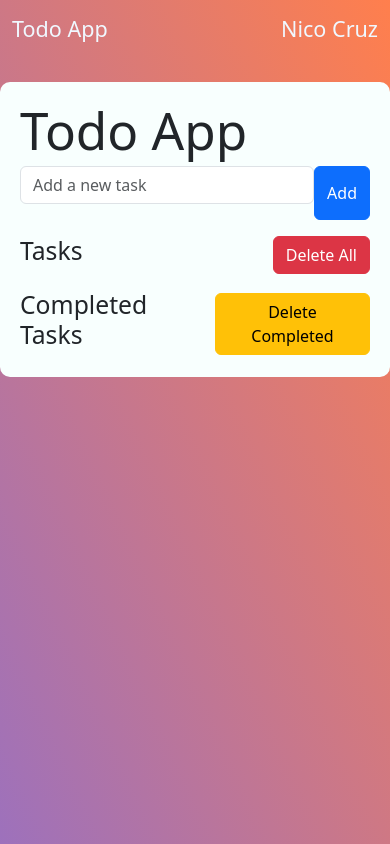
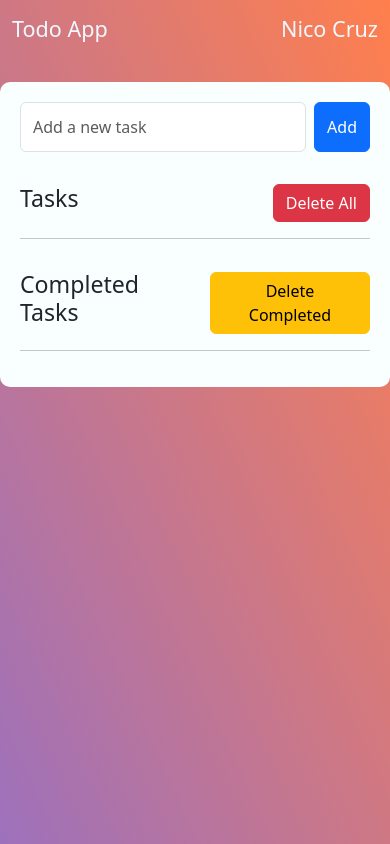
Before and after one commit to Nickz1015/TodoAppList, a React (Vite) app: page / in a window 390 px wide. Built offline with nearby package versions, Linux system fonts and the light colour scheme.

Commit message:
Responsive done

```diff
--- a/src/TodoApp.jsx
+++ b/src/TodoApp.jsx
@@ -125,28 +125,38 @@ const TodoApp = () => {
           width: '100%',
         }}
       >
-        <h1>Todo App</h1>
+        {/* <h1>Todo App</h1> */}
         <Form className="d-flex">
-          <Form.Group className="mb-3 flex-grow-1">
+        <Form.Group className="mb-3 d-flex" style={{ width:'100%'}}>
           <Form.Control
             type="text"
             placeholder="Add a new task"
             value={newTask}
             onChange={(e) => setNewTask(e.target.value)}
             onKeyDown={(e) => e.key === 'Enter' && addTask(e)}
+            style={{
+              height: '50px',
+              marginRight: '8px', // Adjust the margin as needed
+
+            }}
           />
-          </Form.Group>
-          <Button variant="primary" onClick={addTask} className="ml-2">
+          <Button variant="primary" onClick={addTask}>
             Add
           </Button>
+        </Form.Group>
+
+          {/* <Button variant="primary" onClick={addTask} className="ml-2">
+            Add
+          </Button> */}
         </Form>
 
         <div className="d-flex justify-content-between align-items-center">
-          <h2 className="mt-3">Tasks</h2>
+          <h3 className="mt-3">Tasks</h3>
           <Button variant="danger" className="mt-3" onClick={deleteAll}>
             Delete All
           </Button>
         </div>
+          <hr />
 
         <ListGroup>
           {tasks.map((task, index) => (
@@ -189,11 +199,12 @@ const TodoApp = () => {
         </ListGroup>
 
         <div className="d-flex justify-content-between align-items-center">
-          <h2 className="mt-3">Completed Tasks</h2>
+          <h3 className="mt-3">Completed Tasks</h3>
           <Button variant="warning" className="mt-3 ms-2" onClick={deleteAllCompleted}>
             Delete Completed
           </Button>
         </div>
+        <hr />
 
         <ListGroup>
           {completedTasks.map((task, index) => (
```
Also changed, not shown: src/App.css (line endings or trailing spaces). Lines whose indentation alone changed are shown as unchanged.
